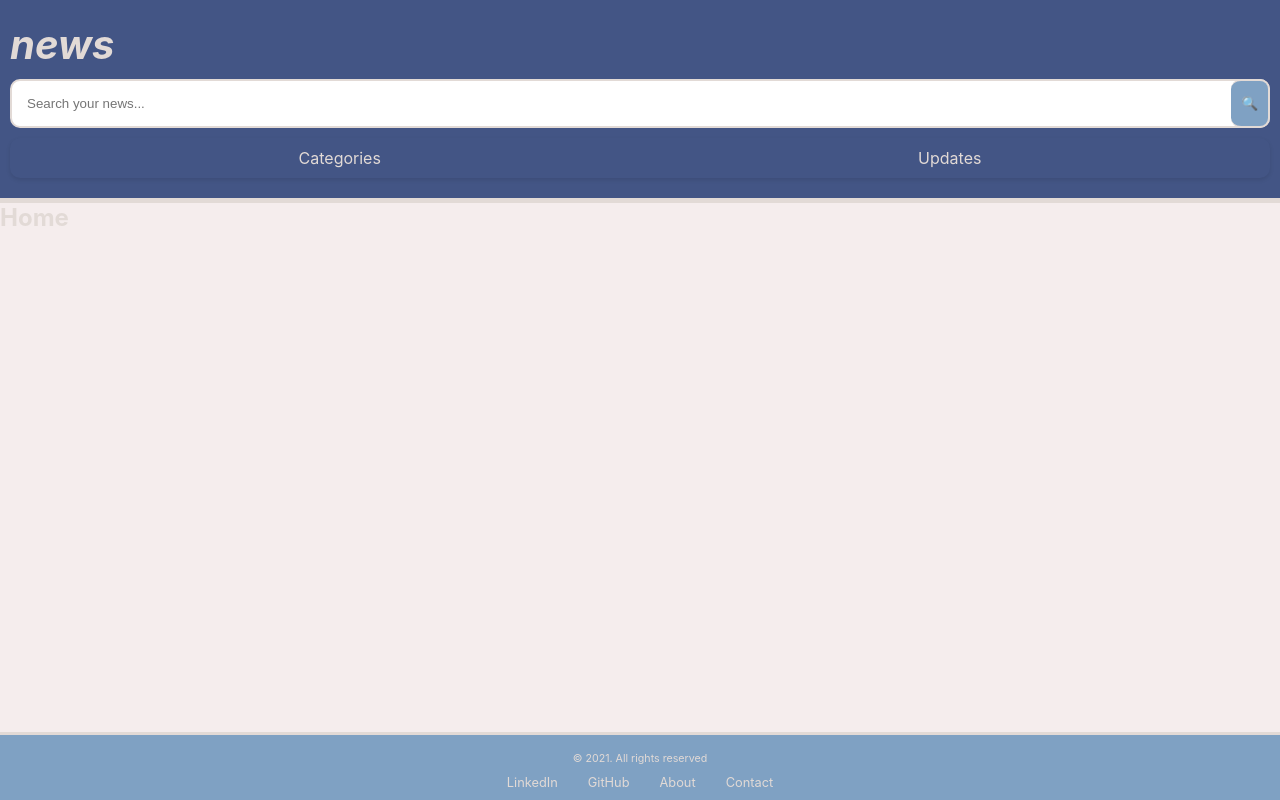
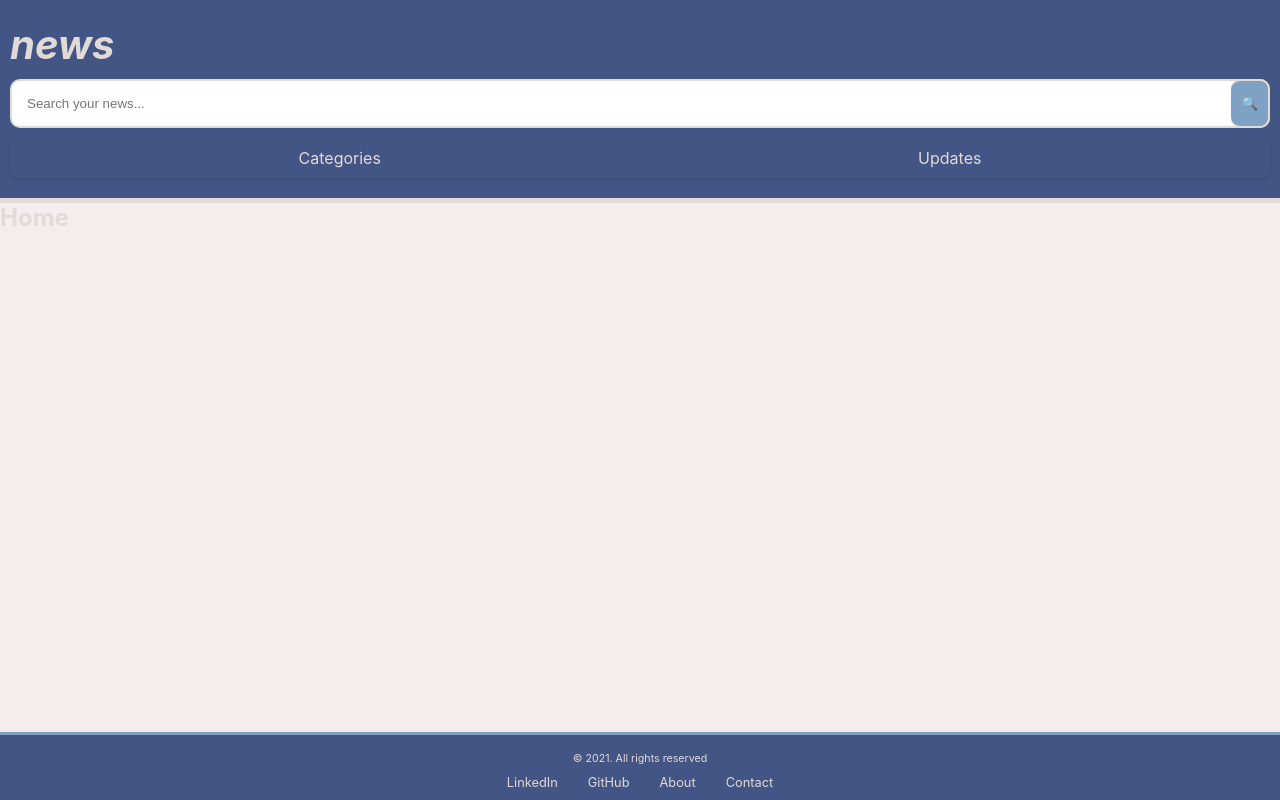
Before and after one commit to BeaCoden/context-news-api, a React (Create React App) app: page / in a window 1280 px wide. Built offline with nearby package versions, Linux system fonts and the light colour scheme.

Commit message:
refactor: Update Footer and Header component styles

```diff
--- a/src/components/common/Footer/Footer.module.css
+++ b/src/components/common/Footer/Footer.module.css
@@ -4,13 +4,13 @@
   bottom: 0;
   left: 0;
   width: 100%;
-  background-color: var(--detail-color);
+  background-color: var(--footer-bg-color);
   text-align: center;
   padding: 10px 0;
   z-index: 1000;
-  border-top: var(--info-color) 3px solid;
+  border-top: var(--detail-color) 3px solid;
   font-size: 0.8rem;
-  color: var(--font-color);
+  color: var(--footer-font-color);
 }
 
 .footer p {
@@ -30,10 +30,10 @@
 }
 
 .footer a {
-  color: var(--info-color);
+  color: var(--footer-font-color);
   text-decoration: none;
 }
 
 .footer a:hover {
-  text-decoration: underline;
+  color: var(--hover-color);
 }
--- a/src/components/common/Header/Header.module.css
+++ b/src/components/common/Header/Header.module.css
@@ -23,10 +23,10 @@
   cursor: pointer;
 }
 
-.errorImage {
+/* .errorImage {
   width: 100px;
   height: auto;
-}
+} */
 
 form {
   display: flex;
@@ -70,3 +70,21 @@ button {
   height: 100%;
   border-left: 0;
 }
+
+
+@-webkit-keyframes text-shadow-drop-tl {
+  0% {
+    text-shadow: 0 0 0 rgba(0, 0, 0, 0);
+  }
+  100% {
+    text-shadow: -6px -6px 18px rgba(0, 0, 0, 0.35);
+  }
+}
+@keyframes text-shadow-drop-tl {
+  0% {
+    text-shadow: 0 0 0 rgba(0, 0, 0, 0);
+  }
+  100% {
+    text-shadow: -6px -6px 18px rgba(0, 0, 0, 0.35);
+  }
+}
```
